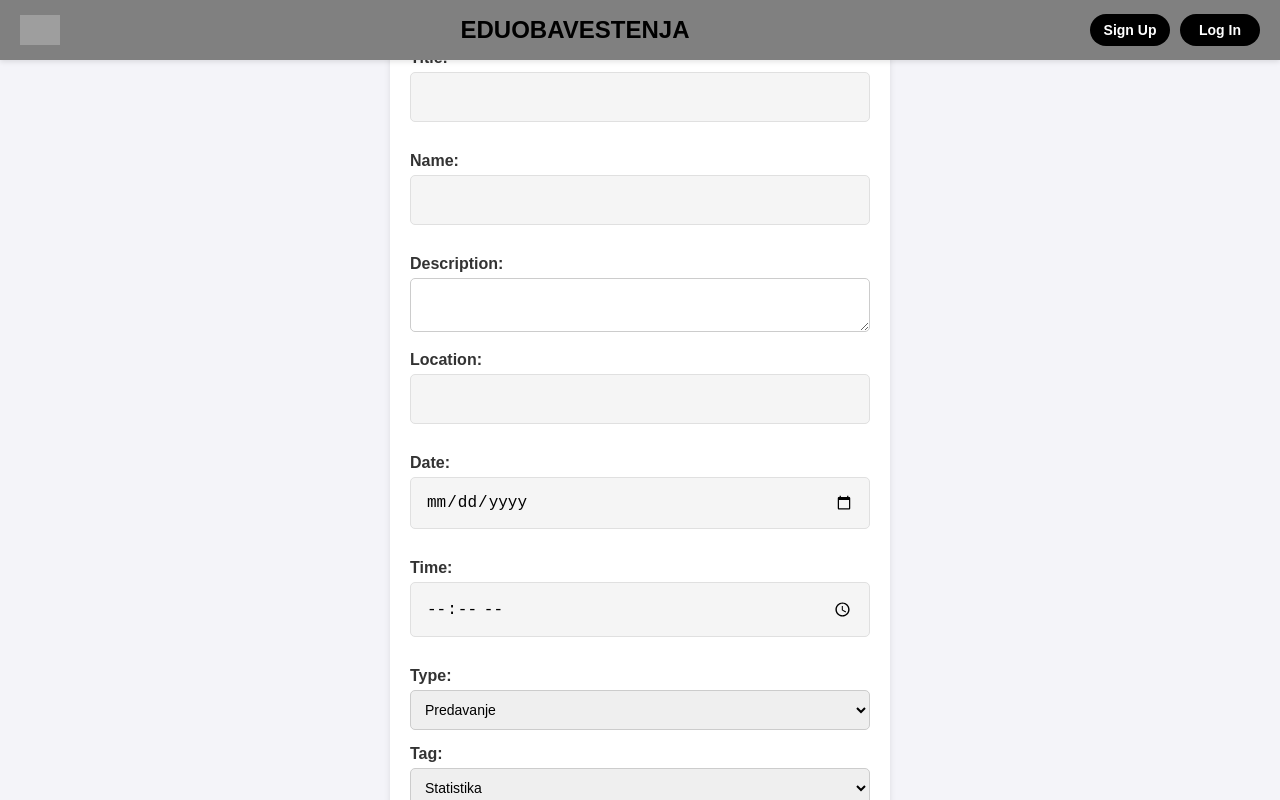
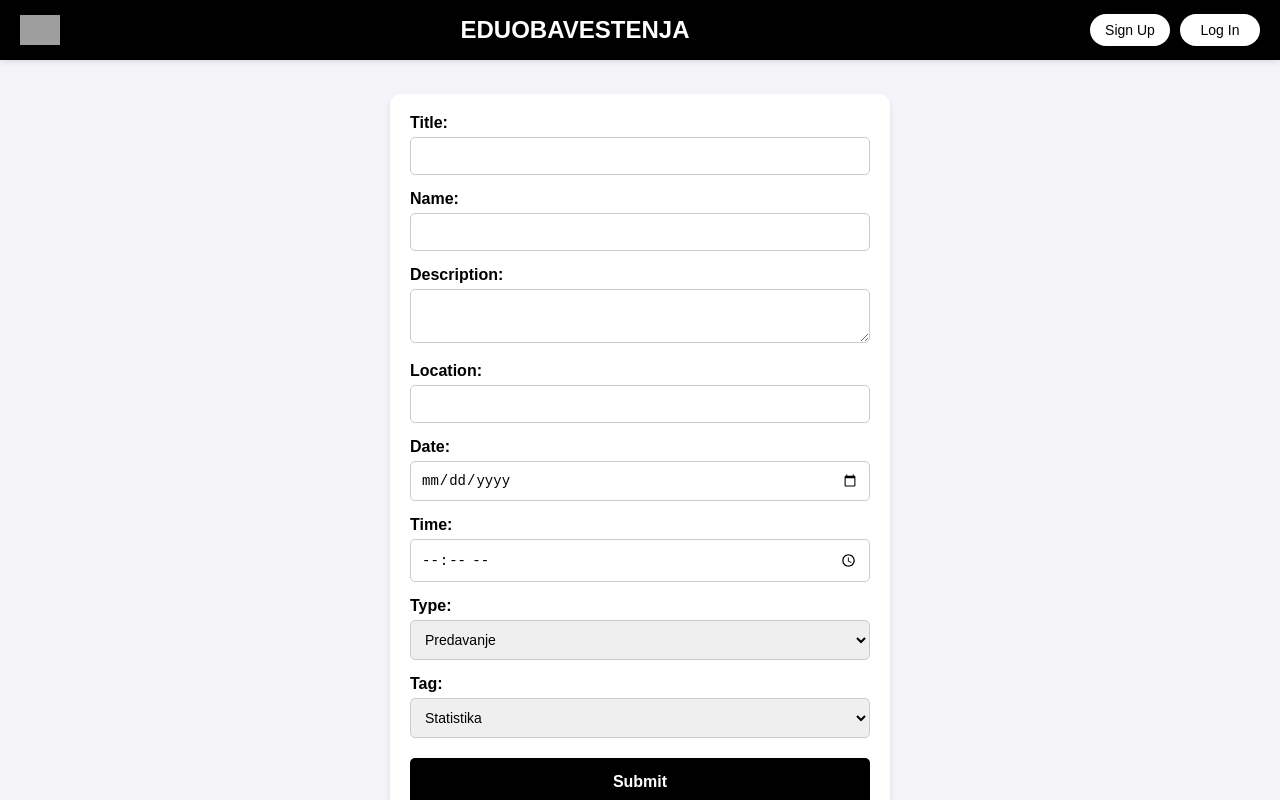
Before and after one commit to 98alseT/HZS7.0-Domaci, a React (Vite) app in the folder Frontend/: page / in a window 1280 px wide. Both pictures are taken after a click on the button "Dodaj post". Shown: the top 800 px of the page. Built offline with nearby package versions, Linux system fonts and the light colour scheme; no server answers; grey boxes are pictures that could not be loaded.

Commit message:
Full design

```diff
--- a/Frontend/src/Footer/Footer.module.css
+++ b/Frontend/src/Footer/Footer.module.css
@@ -4,5 +4,6 @@
     align-items: center;
     width: 100%;
     height: 100px;
-    background-color: gray;
+    background-color: black;
+    color: white;
 }
--- a/Frontend/src/Header/Header.module.css
+++ b/Frontend/src/Header/Header.module.css
@@ -7,7 +7,7 @@
     display: flex;
     justify-content: space-between;
     align-items: center;
-    background-color: grey;
+    background-color: black;
     width: 100%;
     height: 60px;
     padding: 0 10px;
@@ -24,7 +24,7 @@
     border-radius: 10px;
     width: 30px;
     height: 4px;
-    background-color: black;
+    background-color: white;
     margin: 5px 0;
 }
 
@@ -41,6 +41,7 @@
 }
 
 .header-h1 {
+    color: white;
     font-family: Arial, Helvetica, sans-serif;
     font-size: 24px;
 }
@@ -55,8 +56,8 @@
 .log-in {
     width: 80px;
     border-radius: 40px;
-    background-color: black;
-    color: white;
+    background-color: white;
+    color: black;
     border: none;
     padding: 8px 12px;
     cursor: pointer;
@@ -65,8 +66,8 @@
 
 .sign-in:hover,
 .log-in:hover {
-    background-color: white;
-    color: black;
+    background-color: black;
+    color: white;
     transition: 0.4s;
 }
 
--- a/Frontend/src/Main/Pages/AddPost.jsx
+++ b/Frontend/src/Main/Pages/AddPost.jsx
@@ -179,7 +179,7 @@ const AddPost = () => {
           {errors.tag && <p className={style['error']}>{errors.tag}</p>}
         </div>
 
-        <button type="submit">Submit</button>
+        <button className={style['button']} type="submit">Submit</button>
       </form>
     </div>
   );
--- a/Frontend/src/Main/Pages/Main.jsx
+++ b/Frontend/src/Main/Pages/Main.jsx
@@ -2,6 +2,7 @@ import React, { useState, useEffect } from 'react';
 import { useNavigate } from 'react-router-dom';
 import style from '../PagesCSS/Main.module.css';
 import PostList from '../Objects/PostList';
+import Post from '../Objects/Post';
 
 const Main = ({ isSideSearchVisible }) => {
   const navigate = useNavigate();
@@ -29,7 +30,6 @@ const Main = ({ isSideSearchVisible }) => {
           <button className={`${style['dodaj-button']} ${style['dodaj-post']}`} onClick={() => navigate('/add-post')}>
             Dodaj post
           </button>
-          <button className={style['dodaj-button']}>Dodaj tag</button>
         </div>
       </div>
 
--- a/Frontend/src/Main/PagesCSS/AddPost.module.css
+++ b/Frontend/src/Main/PagesCSS/AddPost.module.css
@@ -33,7 +33,7 @@ label {
   display: block;
   margin-bottom: 5px;
   font-weight: bold;
-  color: #333;
+  color: black;
 }
 
 input, select, textarea {
@@ -48,19 +48,20 @@ textarea {
   resize: vertical;
 }
 
-button {
+.button {
+  margin-top: 5px;
   width: 100%;
-  padding: 10px 15px;
-  background-color: #007bff;
-  color: white;
+  padding: 15px;
   border: none;
   border-radius: 5px;
+  background-color: black;
+  color: white;
   font-size: 16px;
+  cursor: pointer;
   font-weight: bold;
-  cursor: pointer;
-  transition: background-color 0.3s ease;
 }
 
-button:hover {
-  background-color: #0056b3;
+.button:hover{
+  background-color: black;
+  opacity: 0.9;
 }
--- a/Frontend/src/Main/PagesCSS/LogInSignUp.module.css
+++ b/Frontend/src/Main/PagesCSS/LogInSignUp.module.css
@@ -1,7 +1,7 @@
 .body {
     margin-top: 60px;
     font-family: Arial, sans-serif;
-    background-color: #8bc34a;
+    background-color: rgb(18, 18, 18);
     display: flex;
     justify-content: center;
     align-items: center;
@@ -17,7 +17,7 @@
     text-align: center;
 }
 
-form input {
+.main-container form input {
     width: 100%;
     padding: 15px;
     margin-bottom: 15px;
@@ -27,12 +27,12 @@ form input {
     background-color: #f5f5f5;
 }
 
-form button {
+.main-container form button {
     width: 100%;
     padding: 15px;
     border: none;
     border-radius: 5px;
-    background-color: #4caf50;
+    background-color: black;
     color: white;
     font-size: 16px;
     cursor: pointer;
@@ -40,8 +40,8 @@ form button {
     text-transform: uppercase;
 }
 
-form button:hover {
-    background-color: #45a049;
+.main-container form button:hover {
+    opacity: 0.8;
 }
 
 .register {
@@ -51,7 +51,7 @@ form button:hover {
 }
 
 .register a {
-    color: #4caf50;
+    color: black;
     text-decoration: none;
     font-weight: bold;
 }
--- a/Frontend/src/Main/PagesCSS/Main.module.css
+++ b/Frontend/src/Main/PagesCSS/Main.module.css
@@ -11,7 +11,7 @@ main{
     flex-direction: column;
     width: 20%;
     min-height: calc(100vh - 60px);
-    background-color: red;
+    background-color: rgb(24, 24, 24);
     float: left;
     padding: 16px;
 }
@@ -21,11 +21,16 @@ main{
     float: right;
     width: 80%;
     min-height: 100vh;
-    background-color: aqua;
+    background-color: white;
 }
 
 .side-search li{
+    width: 100%;
     list-style-type: none;
+}
+
+.side-search label{
+    color: white;
 }
 
 .side-search ul{
@@ -58,8 +63,8 @@ main{
     height: 40px;
     cursor: pointer;
     border-radius: 0 10px 10px 0;
-    background-color: black;
-    background-image: url('./mag-glass.png');
+    background-color: white;
+    background-image: url('./magnifying-glass-png.png');
     background-size: contain;
     background-repeat: no-repeat;
     background-position: center;
@@ -69,13 +74,14 @@ main{
 .side-search .dodaj-button{
     width: 80%;
     height: 40px;
-    background-color: black;
-    color: white;
+    background-color: white;
+    color: black;
+    border-radius: 10px;
 }
 
 .side-search .dodaj-button:hover{
-    background-color: white;
-    color: black;
+    background-color: black;
+    color: white;
     transition: 0.4s;
 }
 
@@ -174,6 +180,10 @@ main{
         justify-content: flex-end;
     }
 
+    .side-search .dodaj-button{
+        height: 40px;
+    }
+
 
 
     .main-info{
@@ -215,7 +225,7 @@ main{
     }
     .side-search .dodaj-button{
         width: 80%;
-        height: 24px;
+        height: 40px;
     }
 }
 
@@ -227,6 +237,6 @@ main{
 
     .side-search .dodaj-button{
         width: 100%;
-        height: 30px;
+        height: 40px;
     }
 }
```
Also changed, not shown: Frontend/src/Main/PagesCSS/EventDetails.module.css (indentation only), Frontend/src/Main/PagesCSS/magnifying-glass-png.png (added).
